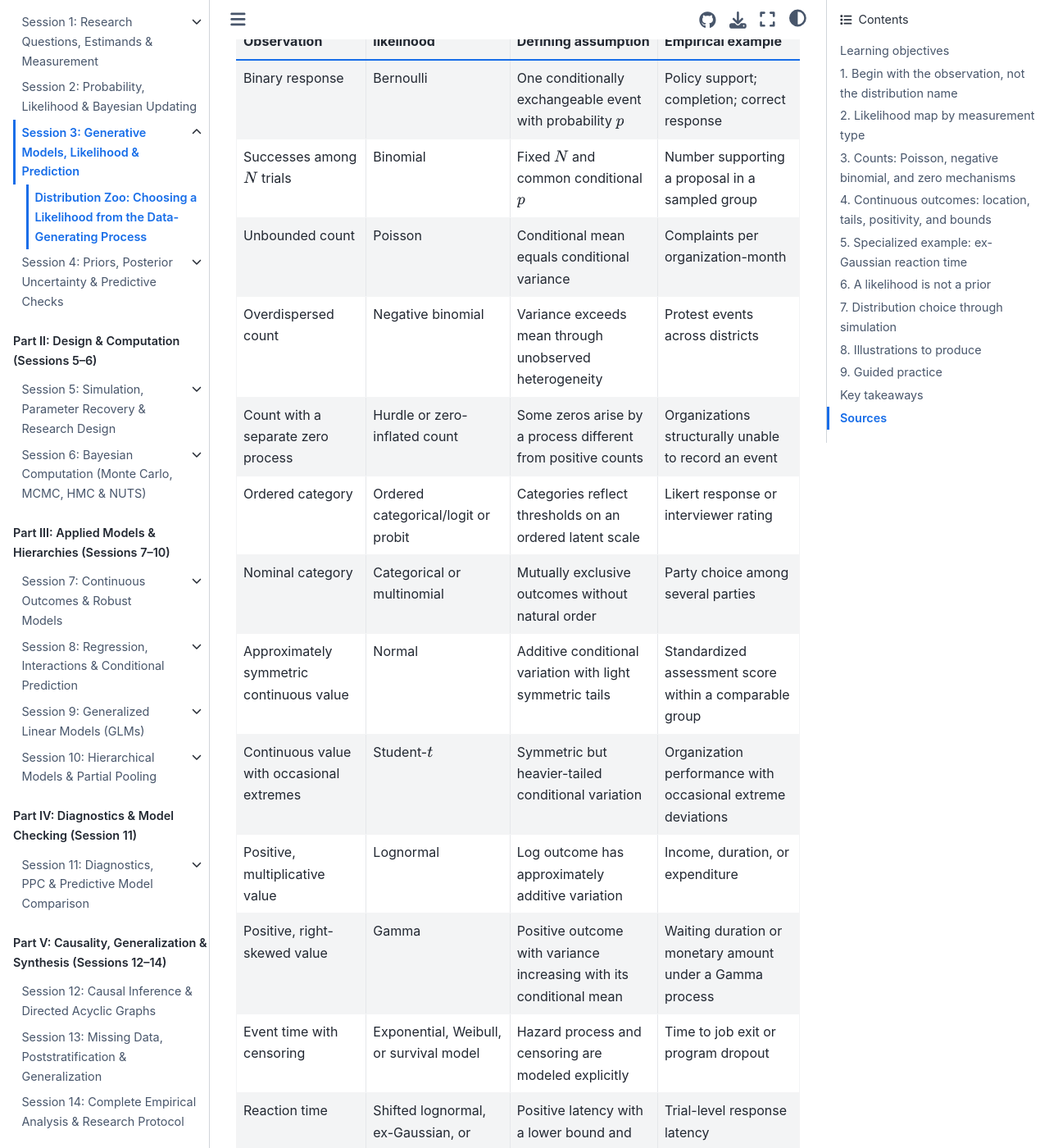
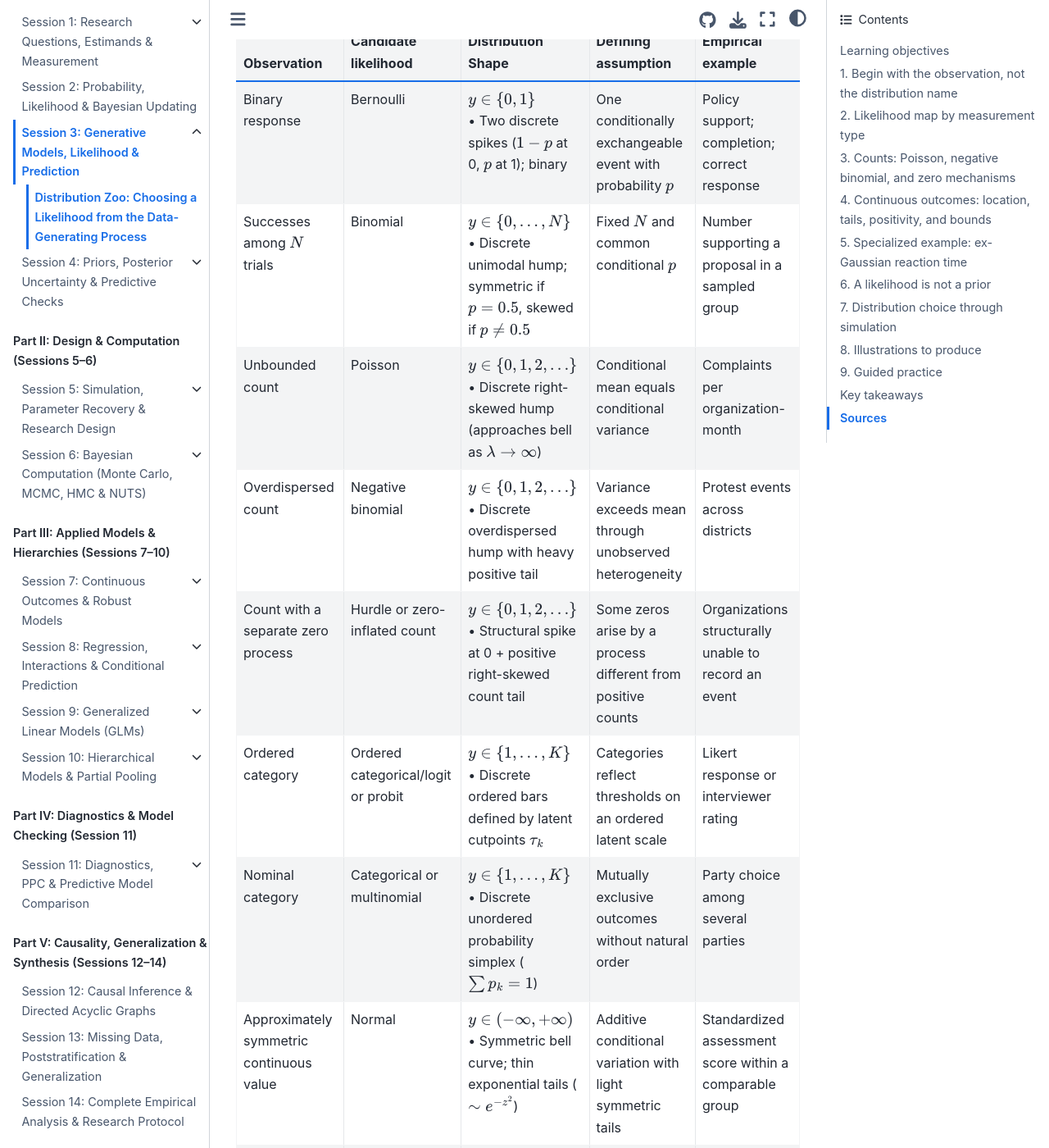
Before and after one commit to iknyazeva/bayes-cogsci-book, a Jupyter Book: the page built from 3.DistributionsInBayes.md, in a window 1280 px wide and 1400 px high, scrolled down 1585 px. Shown: the whole window at 82% size. Built offline with Jupyter Book 1.0.4 settings and Sphinx 7.4.7 and the Sphinx Book theme 1.1.4, drawn with Linux system fonts in a browser that asks for light colours; pages that are not in the unit, such as notebooks, are missing from menus; cross-references to code outside the pages are shown as plain code; some of the changed text lies outside the part shown.

Commit message:
Add mathematical support and distribution shape profiles to Distribution Zoo likelihood and prior tables

```diff
--- a/3.DistributionsInBayes.md
+++ b/3.DistributionsInBayes.md
@@ -43,21 +43,21 @@ Support is necessary but not sufficient. Several distributions can share the sam
 
 ## 2. Likelihood map by measurement type
 
-| Observation | Candidate likelihood | Defining assumption | Empirical example |
-|---|---|---|---|
-| Binary response | Bernoulli | One conditionally exchangeable event with probability $p$ | Policy support; completion; correct response |
-| Successes among $N$ trials | Binomial | Fixed $N$ and common conditional $p$ | Number supporting a proposal in a sampled group |
-| Unbounded count | Poisson | Conditional mean equals conditional variance | Complaints per organization-month |
-| Overdispersed count | Negative binomial | Variance exceeds mean through unobserved heterogeneity | Protest events across districts |
-| Count with a separate zero process | Hurdle or zero-inflated count | Some zeros arise by a process different from positive counts | Organizations structurally unable to record an event |
-| Ordered category | Ordered categorical/logit or probit | Categories reflect thresholds on an ordered latent scale | Likert response or interviewer rating |
-| Nominal category | Categorical or multinomial | Mutually exclusive outcomes without natural order | Party choice among several parties |
-| Approximately symmetric continuous value | Normal | Additive conditional variation with light symmetric tails | Standardized assessment score within a comparable group |
-| Continuous value with occasional extremes | Student-$t$ | Symmetric but heavier-tailed conditional variation | Organization performance with occasional extreme deviations |
-| Positive, multiplicative value | Lognormal | Log outcome has approximately additive variation | Income, duration, or expenditure |
-| Positive, right-skewed value | Gamma | Positive outcome with variance increasing with its conditional mean | Waiting duration or monetary amount under a Gamma process |
-| Event time with censoring | Exponential, Weibull, or survival model | Hazard process and censoring are modeled explicitly | Time to job exit or program dropout |
-| Reaction time | Shifted lognormal, ex-Gaussian, or process model | Positive latency with a lower bound and right tail | Trial-level response latency |
+| Observation | Candidate likelihood | Support & Distribution Shape | Defining assumption | Empirical example |
+|---|---|---|---|---|
+| Binary response | Bernoulli | $y \in \{0, 1\}$<br>• Two discrete spikes ($1-p$ at 0, $p$ at 1); binary | One conditionally exchangeable event with probability $p$ | Policy support; completion; correct response |
+| Successes among $N$ trials | Binomial | $y \in \{0, \dots, N\}$<br>• Discrete unimodal hump; symmetric if $p=0.5$, skewed if $p \ne 0.5$ | Fixed $N$ and common conditional $p$ | Number supporting a proposal in a sampled group |
+| Unbounded count | Poisson | $y \in \{0, 1, 2, \dots\}$<br>• Discrete right-skewed hump (approaches bell as $\lambda \to \infty$) | Conditional mean equals conditional variance | Complaints per organization-month |
+| Overdispersed count | Negative binomial | $y \in \{0, 1, 2, \dots\}$<br>• Discrete overdispersed hump with heavy positive tail | Variance exceeds mean through unobserved heterogeneity | Protest events across districts |
+| Count with a separate zero process | Hurdle or zero-inflated count | $y \in \{0, 1, 2, \dots\}$<br>• Structural spike at 0 + positive right-skewed count tail | Some zeros arise by a process different from positive counts | Organizations structurally unable to record an event |
+| Ordered category | Ordered categorical/logit or probit | $y \in \{1, \dots, K\}$<br>• Discrete ordered bars defined by latent cutpoints $\tau_k$ | Categories reflect thresholds on an ordered latent scale | Likert response or interviewer rating |
+| Nominal category | Categorical or multinomial | $y \in \{1, \dots, K\}$<br>• Discrete unordered probability simplex ($\sum p_k = 1$) | Mutually exclusive outcomes without natural order | Party choice among several parties |
+| Approximately symmetric continuous value | Normal | $y \in (-\infty, +\infty)$<br>• Symmetric bell curve; thin exponential tails ($\sim e^{-z^2}$) | Additive conditional variation with light symmetric tails | Standardized assessment score within a comparable group |
+| Continuous value with occasional extremes | Student-$t$ | $y \in (-\infty, +\infty)$<br>• Symmetric bell curve; heavy power-law polynomial tails ($\nu$ df) | Symmetric but heavier-tailed conditional variation | Organization performance with occasional extreme deviations |
+| Positive, multiplicative value | Lognormal | $y \in (0, +\infty)$<br>• Strictly positive; bounded at 0 with long right tail | Log outcome has approximately additive variation | Income, duration, or expenditure |
+| Positive, right-skewed value | Gamma | $y \in (0, +\infty)$<br>• Strictly positive; monotonic decay ($\alpha \le 1$) or right-skewed hump ($\alpha > 1$) | Positive outcome with variance increasing with its conditional mean | Waiting duration or monetary amount under a Gamma process |
+| Event time with censoring | Exponential, Weibull, or survival model | $y \in [0, +\infty)$<br>• Continuous positive; monotonic decay or flexible hazard curves | Hazard process and censoring are modeled explicitly | Time to job exit or program dropout |
+| Reaction time | Shifted lognormal, ex-Gaussian, or process model | $y \in (\tau, +\infty)$<br>• Hard lower bound $\tau > 0$, steep rise, and long right tail | Positive latency with a lower bound and right tail | Trial-level response latency |
 
 The table identifies starting points. Dependence, clustering, predictors, measurement error, and missingness must be represented separately rather than expected to disappear through choice of a marginal distribution.
 
@@ -163,13 +163,13 @@ This is a useful descriptive model for right-skewed reaction times, but the comp
 
 The same distribution name can play different roles. A Normal distribution may describe an outcome likelihood, a prior for a coefficient, or a population distribution of varying effects. These uses are not interchangeable.
 
-| Parameter domain | Common proper prior family | Required check |
-|---|---|---|
-| Real-valued location or coefficient | Normal or Student-$t$ | Implied outcome changes for realistic predictor contrasts |
-| Probability | Beta or logistic-Normal | Prior predictive success counts |
-| Positive scale | Half-Normal, half-Student-$t$, or contextually scaled Exponential | Implied outcome variation and mass near zero |
-| Positive rate | Gamma or lognormal | Implied event counts or waiting times |
-| Dispersion | Distribution matched to software parameterization | Implied mean-variance relationship |
+| Parameter domain | Common proper prior family | Prior Shape & Support | Required check |
+|---|---|---|---|
+| Real-valued location or coefficient | Normal or Student-$t$ | $(-\infty, +\infty)$; symmetric bell with light (Normal) or heavy (Student-$t$) tails | Implied outcome changes for realistic predictor contrasts |
+| Probability | Beta or logistic-Normal | $[0, 1]$; flexible bounded density (flat, U-shaped, unimodal, or skewed) | Prior predictive success counts |
+| Positive scale | Half-Normal, half-Student-$t$, or Exponential | $[0, +\infty)$; monotonic decay peaking at zero, regularizing scales | Implied outcome variation and mass near zero |
+| Positive rate | Gamma or lognormal | $(0, +\infty)$; right-skewed positive hump bounded away from zero | Implied event counts or waiting times |
+| Dispersion | Distribution matched to software parameterization | Positive domain; governs variance scaling and overdispersion | Implied mean-variance relationship |
 
 Inverse-Gamma priors remain important for understanding conjugate Normal models, but they should not be presented as universal default priors for variance. Uniformity is also parameterization-dependent and should not be labeled automatically non-informative. These issues are developed in {doc}`4.NonInformativePriors` and {doc}`4.NormalModels`.
 
```
